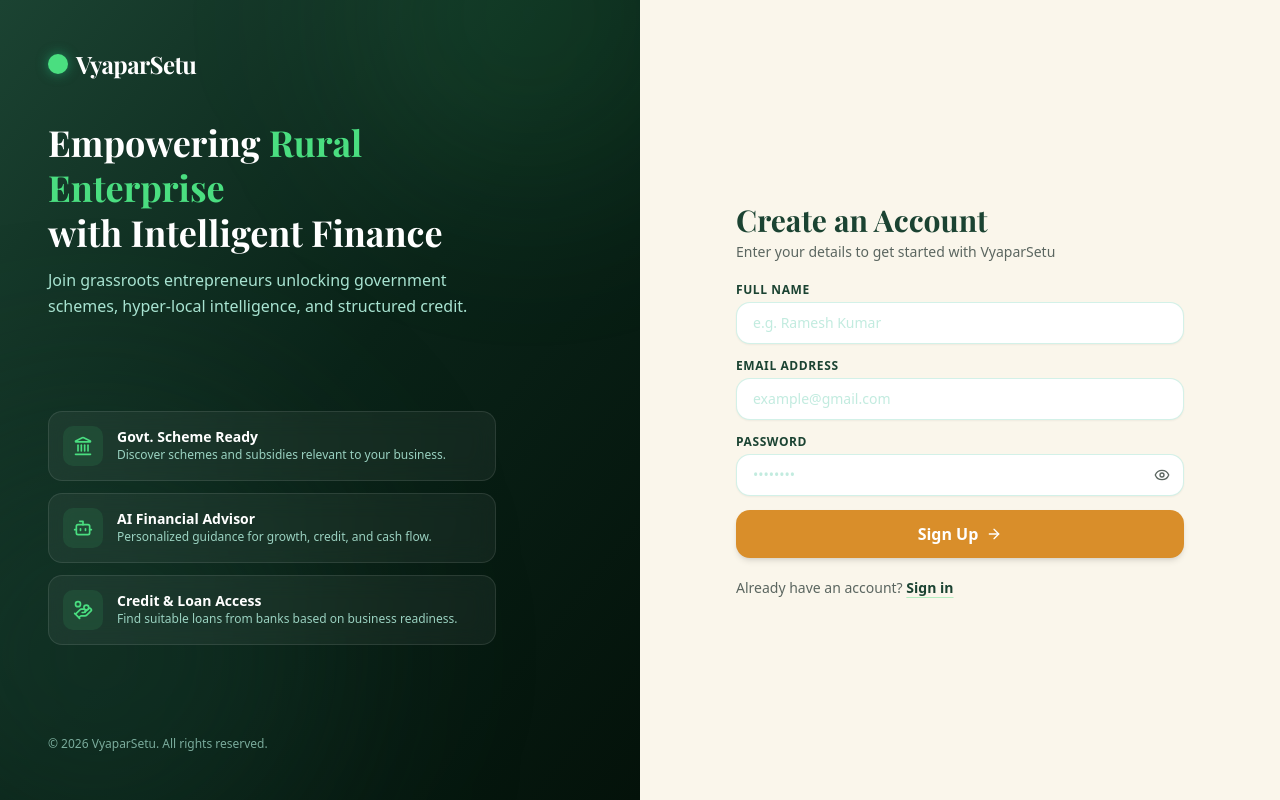
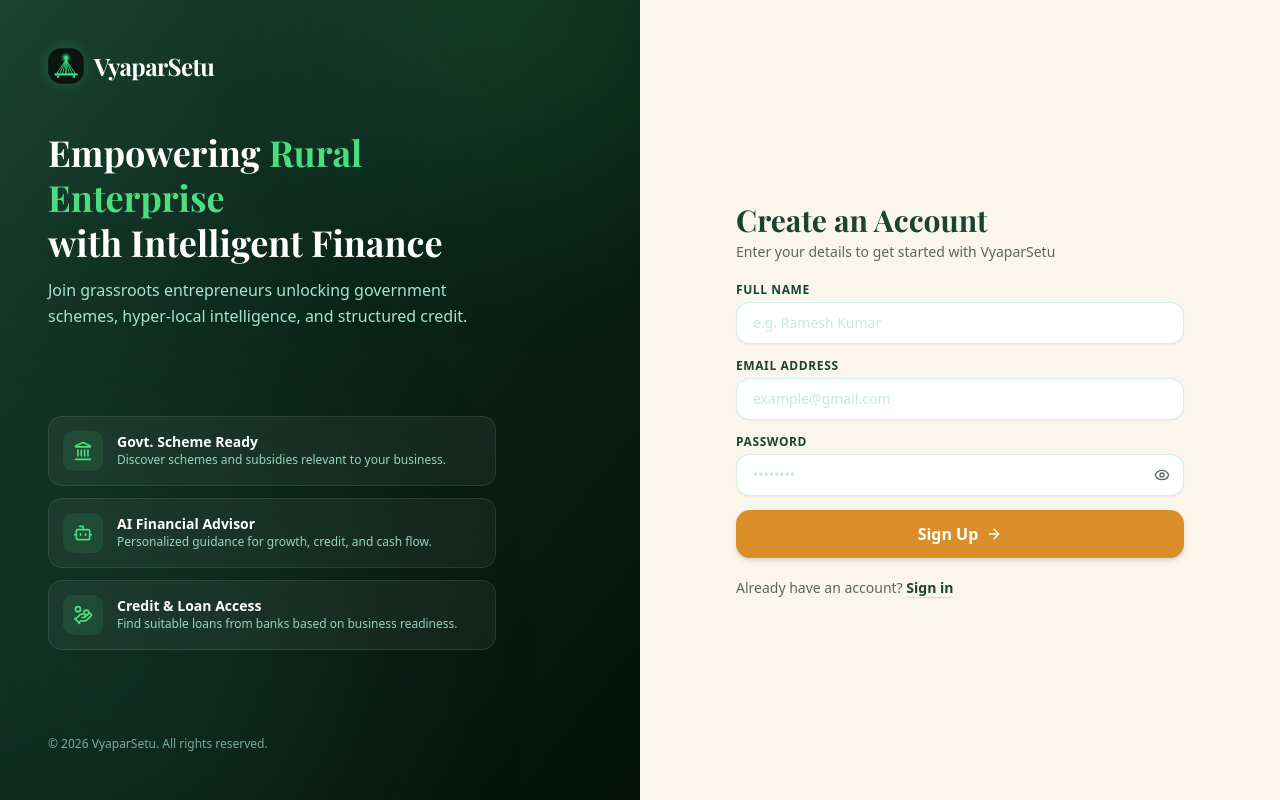
Before and after one commit to mumar0223/VyaparSetu, a Next.js app in the folder frontend/: page /signup in a window 1280 px wide. Built offline with nearby package versions, Linux system fonts and the light colour scheme; a web font is replaced by a local one.

Commit message:
Updated the logo

```diff
--- a/frontend/app/(auth)/login/page.tsx
+++ b/frontend/app/(auth)/login/page.tsx
@@ -15,6 +15,7 @@ import {
   EyeOff,
 } from "lucide-react";
 import { toast } from "sonner";
+import { BrandLogo } from "@/components/brand-logo";
 
 export default function LoginPage() {
   const router = useRouter();
@@ -57,9 +58,8 @@ export default function LoginPage() {
       {/* Left panel - Branding & Value Prop */}
       <div className="hidden lg:flex lg:w-1/2 bg-gradient-to-br from-forest via-[#0a2318] to-[#04120a] p-6 sm:p-8 lg:p-10 xl:p-12 flex-col justify-between relative overflow-hidden">
         <div className="relative z-10">
-          <Link href="/" className="inline-flex items-center gap-2">
-            <div className="w-4 h-4 sm:w-5 sm:h-5 bg-mint rounded-full shadow-[0_0_12px_rgba(33,184,124,0.6)]" />
-            <span className="font-serif font-bold text-xl sm:text-2xl text-white tracking-tight">VyaparSetu</span>
+          <Link href="/" className="inline-flex items-center">
+            <BrandLogo iconSize={36} textClassName="text-xl sm:text-2xl text-white" />
           </Link>
 
           <div className="mt-6 sm:mt-8 lg:mt-10 max-w-md">
--- a/frontend/app/(auth)/signup/page.tsx
+++ b/frontend/app/(auth)/signup/page.tsx
@@ -15,6 +15,7 @@ import {
   EyeOff,
 } from "lucide-react";
 import { toast } from "sonner";
+import { BrandLogo } from "@/components/brand-logo";
 
 export default function SignupPage() {
   const router = useRouter();
@@ -69,9 +70,8 @@ export default function SignupPage() {
       {/* Left panel - Branding & Value Prop */}
       <div className="hidden lg:flex lg:w-1/2 bg-gradient-to-br from-forest via-[#0a2318] to-[#04120a] p-6 sm:p-8 lg:p-10 xl:p-12 flex-col justify-between relative overflow-hidden">
         <div className="relative z-10">
-          <Link href="/" className="inline-flex items-center gap-2">
-            <div className="w-4 h-4 sm:w-5 sm:h-5 bg-mint rounded-full shadow-[0_0_12px_rgba(33,184,124,0.6)]" />
-            <span className="font-serif font-bold text-xl sm:text-2xl text-white tracking-tight">VyaparSetu</span>
+          <Link href="/" className="inline-flex items-center">
+            <BrandLogo iconSize={36} textClassName="text-xl sm:text-2xl text-white" />
           </Link>
 
           <div className="mt-6 sm:mt-8 lg:mt-10 max-w-md">
--- a/frontend/app/_components/landing-client.tsx
+++ b/frontend/app/_components/landing-client.tsx
@@ -20,6 +20,7 @@ import {
 } from "lucide-react";
 import Link from "next/link";
 import type { AuthUser } from "@/lib/auth-types";
+import { BrandLogo } from "@/components/brand-logo";
 
 interface LandingClientProps {
   currentUser?: AuthUser | null;
@@ -242,10 +243,7 @@ export function LandingClient({ currentUser }: LandingClientProps) {
         {/* Footer */}
         <footer className="border-t border-sage/30 dark:border-border py-10 bg-white dark:bg-zinc-950 text-center text-xs text-muted-foreground">
           <div className="max-w-6xl mx-auto px-6 flex flex-col sm:flex-row items-center justify-between gap-4">
-            <div className="flex items-center gap-2 font-serif font-bold text-sm text-forest dark:text-mint">
-              <div className="size-2.5 bg-mint rounded-full" />
-              <span>VyaparSetu</span>
-            </div>
+            <BrandLogo iconSize={26} textClassName="text-sm text-forest dark:text-mint" />
             <p>
               © {new Date().getFullYear()} VyaparSetu. DPDP Act 2023 Compliant
               &amp; Encrypted.
--- a/frontend/app/_components/navbar.tsx
+++ b/frontend/app/_components/navbar.tsx
@@ -6,6 +6,8 @@ import { useState, useEffect } from "react";
 import { cn } from "@/lib/utils";
 import type { AuthUser } from "@/lib/auth-types";
 import { ThemeToggle } from "@/components/theme-toggle";
+
+import { BrandLogo } from "@/components/brand-logo";
 
 interface NavbarProps {
   currentUser?: AuthUser | null;
@@ -41,11 +43,8 @@ export function Navbar({ currentUser }: NavbarProps) {
         )}
       >
         <div className="flex items-center select-none">
-          <Link href="/" className="flex items-center gap-2.5">
-            <div className="size-3.5 bg-mint rounded-full shadow-[0_0_12px_rgba(74,222,128,0.8)]" />
-            <span className="font-serif font-bold text-xl text-forest dark:text-mint tracking-tight">
-              VyaparSetu
-            </span>
+          <Link href="/" className="flex items-center">
+            <BrandLogo iconSize={32} textClassName="text-xl text-forest dark:text-mint" />
           </Link>
         </div>
 
--- a/frontend/app/error.tsx
+++ b/frontend/app/error.tsx
@@ -9,6 +9,7 @@ import {
   ShieldAlert,
 } from "lucide-react";
 import { ThemeToggle } from "@/components/theme-toggle";
+import { BrandLogo } from "@/components/brand-logo";
 
 export default function ErrorPage({
   error,
@@ -28,11 +29,8 @@ export default function ErrorPage({
 
       {/* Header */}
       <header className="flex items-center justify-between max-w-5xl w-full mx-auto shrink-0 z-10">
-        <Link href="/dashboard" className="flex items-center gap-2.5">
-          <div className="size-3.5 bg-mint rounded-full shadow-[0_0_12px_rgba(74,222,128,0.8)]" />
-          <span className="font-serif font-bold text-xl text-forest dark:text-mint tracking-tight">
-            VyaparSetu
-          </span>
+        <Link href="/dashboard" className="flex items-center">
+          <BrandLogo iconSize={32} textClassName="text-xl text-forest dark:text-mint" />
         </Link>
         <ThemeToggle />
       </header>
--- a/frontend/app/layout.tsx
+++ b/frontend/app/layout.tsx
@@ -13,6 +13,11 @@ export const metadata: Metadata = {
   title: "VyaparSetu — AI Hyper-Local Business Advisory & Financial Structuring",
   description:
     "AI-driven hyper-local business advisory and financial structuring assistant for rural micro-entrepreneurs. Transform grassroots commerce with intelligent credit structuring, scheme matching, and local market advisory.",
+  icons: {
+    icon: "/logos/vyaparsetu-icon.svg",
+    shortcut: "/logos/vyaparsetu-icon.svg",
+    apple: "/logos/vyaparsetu-icon.svg",
+  },
 };
 
 export const viewport: Viewport = {
--- a/frontend/app/not-found.tsx
+++ b/frontend/app/not-found.tsx
@@ -10,6 +10,7 @@ import {
   ScanEye,
 } from "lucide-react";
 import { ThemeToggle } from "@/components/theme-toggle";
+import { BrandLogo } from "@/components/brand-logo";
 
 export default function NotFound() {
   const QUICK_LINKS = [
@@ -47,11 +48,8 @@ export default function NotFound() {
 
       {/* Top Header */}
       <header className="flex items-center justify-between max-w-5xl w-full mx-auto shrink-0 z-10">
-        <Link href="/dashboard" className="flex items-center gap-2.5">
-          <div className="size-3.5 bg-mint rounded-full shadow-[0_0_12px_rgba(74,222,128,0.8)]" />
-          <span className="font-serif font-bold text-xl text-forest dark:text-mint tracking-tight">
-            VyaparSetu
-          </span>
+        <Link href="/dashboard" className="flex items-center">
+          <BrandLogo iconSize={32} textClassName="text-xl text-forest dark:text-mint" />
         </Link>
         <ThemeToggle />
       </header>
--- /dev/null
+++ b/frontend/components/brand-logo.tsx
@@ -0,0 +1,97 @@
+"use client";
+
+import { cn } from "@/lib/utils";
+
+export interface VyaparSetuIconProps {
+  className?: string;
+  size?: number | string;
+}
+
+export function VyaparSetuIcon({ className, size = 32 }: VyaparSetuIconProps) {
+  return (
+    <svg
+      viewBox="0 0 100 100"
+      fill="none"
+      xmlns="http://www.w3.org/2000/svg"
+      className={cn("shrink-0", className)}
+      style={{ width: size, height: size }}
+    >
+      <defs>
+        <filter id="vs-glow-filter" x="-30%" y="-30%" width="160%" height="160%">
+          <feGaussianBlur stdDeviation="4.5" result="blur" />
+          <feMerge>
+            <feMergeNode in="blur" />
+            <feMergeNode in="SourceGraphic" />
+          </feMerge>
+        </filter>
+        <radialGradient id="vs-finial-glow-grad" cx="50%" cy="50%" r="50%">
+          <stop offset="0%" stopColor="#3DE086" stopOpacity="0.85" />
+          <stop offset="60%" stopColor="#3DE086" stopOpacity="0.3" />
+          <stop offset="100%" stopColor="#3DE086" stopOpacity="0" />
+        </radialGradient>
+      </defs>
+
+      {/* Dark Squircle Background */}
+      <rect width="100" height="100" rx="24" fill="#0A150F" />
+      <rect x="0.75" y="0.75" width="98.5" height="98.5" rx="23.25" stroke="#163824" strokeWidth="1.5" />
+
+      {/* Finial Glow */}
+      <circle cx="50" cy="27" r="16" fill="url(#vs-finial-glow-grad)" />
+
+      {/* Left Stay Cables */}
+      <line x1="50" y1="33" x2="25" y2="70" stroke="#3DE086" strokeWidth="2.4" strokeLinecap="round" opacity="0.95" />
+      <line x1="50" y1="33" x2="33" y2="70" stroke="#3DE086" strokeWidth="2.4" strokeLinecap="round" opacity="0.95" />
+      <line x1="50" y1="33" x2="41" y2="70" stroke="#3DE086" strokeWidth="2.4" strokeLinecap="round" opacity="0.95" />
+
+      {/* Right Stay Cables */}
+      <line x1="50" y1="33" x2="75" y2="70" stroke="#3DE086" strokeWidth="2.4" strokeLinecap="round" opacity="0.95" />
+      <line x1="50" y1="33" x2="67" y2="70" stroke="#3DE086" strokeWidth="2.4" strokeLinecap="round" opacity="0.95" />
+      <line x1="50" y1="33" x2="59" y2="70" stroke="#3DE086" strokeWidth="2.4" strokeLinecap="round" opacity="0.95" />
+
+      {/* Center Pillar */}
+      <line x1="50" y1="28" x2="50" y2="70" stroke="#3DE086" strokeWidth="3.6" strokeLinecap="round" />
+
+      {/* Orb Finial with Glow */}
+      <circle cx="50" cy="27" r="5" fill="#3DE086" filter="url(#vs-glow-filter)" />
+
+      {/* Horizontal Bridge Deck */}
+      <rect x="18" y="70" width="64" height="6.5" rx="3.25" fill="#3DE086" />
+
+      {/* Pier Supports */}
+      <rect x="25" y="76.5" width="6" height="6" rx="1.5" fill="#3DE086" />
+      <rect x="69" y="76.5" width="6" height="6" rx="1.5" fill="#3DE086" />
+    </svg>
+  );
+}
+
+export interface BrandLogoProps {
+  className?: string;
+  iconSize?: number | string;
+  showText?: boolean;
+  textClassName?: string;
+  text?: string;
+}
+
+export function BrandLogo({
+  className,
+  iconSize = 32,
+  showText = true,
+  textClassName,
+  text = "VyaparSetu",
+}: BrandLogoProps) {
+  return (
+    <div className={cn("inline-flex items-center gap-2.5 select-none", className)}>
+      <VyaparSetuIcon size={iconSize} className="rounded-xl shadow-[0_0_12px_rgba(61,224,134,0.25)]" />
+      {showText && (
+        <span
+          className={cn(
+            "font-serif font-bold text-xl tracking-tight text-[#2EE59D] dark:text-[#3DE086]",
+            textClassName
+          )}
+        >
+          {text}
+        </span>
+      )}
+    </div>
+  );
+}
```
Also changed, not shown: frontend/components/app-sidebar.tsx (+7 -5 lines), frontend/public/logos/vyaparsetu-icon.svg (added), frontend/public/logos/vyaparsetu-logo.svg (added).
